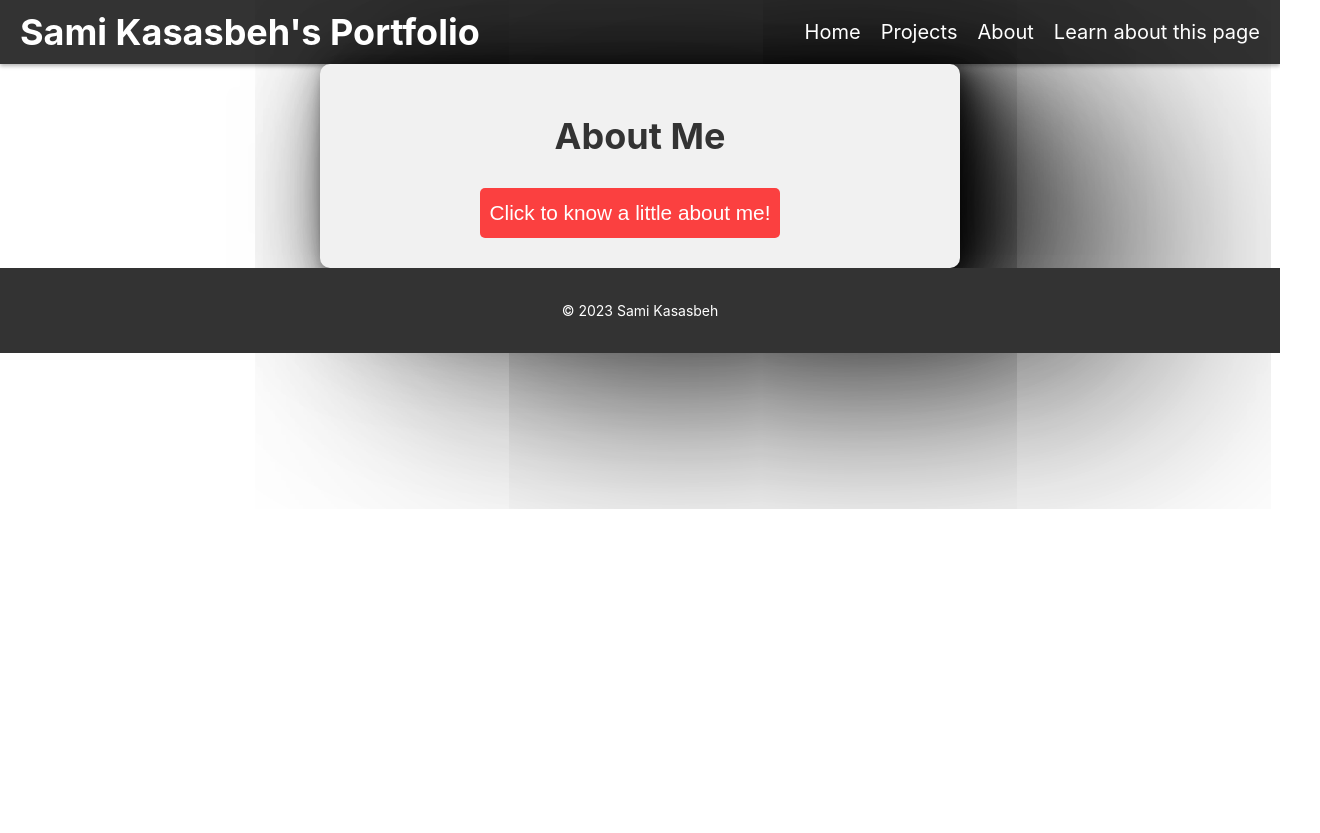
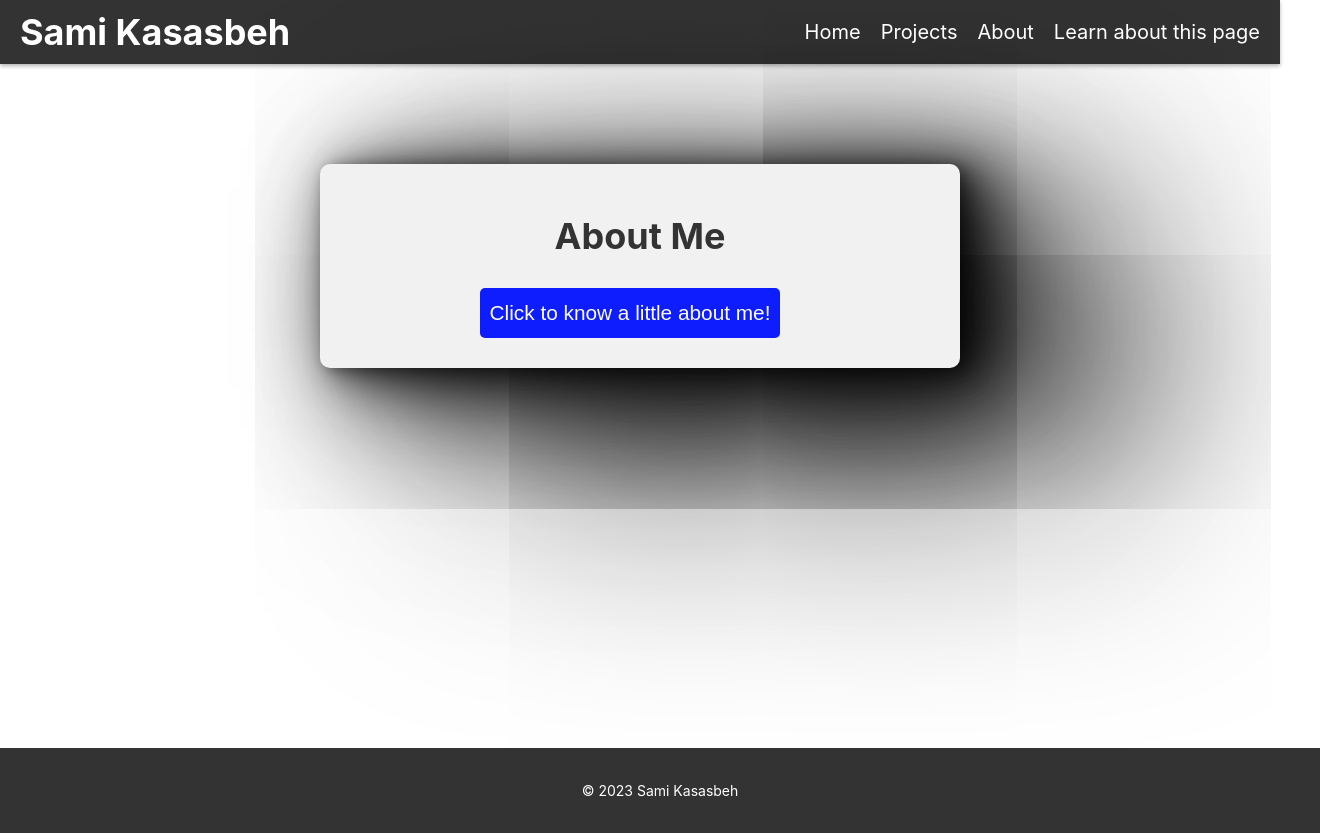
Before and after one commit to samikasasbeh/AI-projects-python-, a React (Create React App) app in the folder my-app/: page /navabout/aboutme in a window 1280 px wide. Shown: the whole page, 1320 px wide, since content can reach past the window. Before the commit the page ends 800 px from the top, so only its background shows below. Built offline with nearby package versions, Linux system fonts and the light colour scheme.

Commit message:
rework on the nav bar and the about me page

```diff
--- a/my-app/src/App.css
+++ b/my-app/src/App.css
@@ -24,10 +24,13 @@ nav a {
   text-decoration: none;
   margin-left: 20px;
   font-size: 20px;
+  box-shadow: inset 0 0 0 0 #f906069d;
+  transition: ease-in-out 0.8s;
 }
 
 nav a:hover {
-  text-decoration: underline;
+  text-decoration:underline 0.8s;
+  color: rgb(241, 139, 4);
 }
 
 h1 {
@@ -42,5 +45,7 @@ footer {
   color: #fff;
   text-align: center;
   font-size: 14px;
-  margin-top: auto;
+  position:-webkit-sticky;
+  bottom: 0;
+  width: 100%;
 }
--- a/my-app/src/App.js
+++ b/my-app/src/App.js
@@ -9,12 +9,12 @@ function App() {
     <Router>
       <div className={styles.App}>
         <header>
-          <h1>Sami Kasasbeh's Portfolio</h1>
+          <h1>Sami Kasasbeh</h1>
           <nav>
-            <Link to="/">Home</Link>
-            <Link to="/navprojects/projects">Projects</Link>
-            <Link to="/navabout/aboutme">About</Link>
-            <Link to="/navaboutporto/portofolio">Learn about this page</Link>
+            <Link to="/" className={styles.Link}>Home</Link>
+            <Link to="/navprojects/projects" className={styles.Link}>Projects</Link>
+            <Link to="/navabout/aboutme" className={styles.Link}>About</Link>
+            <Link to="/navaboutporto/portofolio" className={styles.Link}>Learn about this page</Link>
           </nav>
         </header>
         <Routes>
--- a/my-app/src/navabout/contentsaboutme.module.css
+++ b/my-app/src/navabout/contentsaboutme.module.css
@@ -13,6 +13,8 @@
 ;
     max-width: 600px;
     margin: 0 auto;
+    margin-top: 100px;
+    margin-bottom: 380px;
   }
 
   .title {
@@ -30,17 +32,17 @@
     border: none;
     outline: none;
     border-radius: 5px;
-    background: #ff0000bb;
+    background: rgba(0, 17, 255, 0.945);
     color: #fff;
     font-size: 1.3rem;
     cursor: pointer;
     box-shadow: inset 0 0 0 0 #f906069d;
-    transition: ease-out 0.5s;
+    transition: ease-in-out 0.5s;
 
   }
   .button:hover{
-    box-shadow: 3px 0 0 0 rgba(255, 230, 0, 0.89);
-    background: rgba(255, 230, 0, 0.89);
+    box-shadow: 1px 0 0 0 rgba(255, 230, 0, 0.89);
+    background: rgba(255, 153, 0, 0.945);
     color: #000;
   }
 
@@ -49,23 +51,37 @@
     line-height: 1.5;
   }
   .contactButton {
-    width: 300px;
+    width: 200px;
     height: 50px;
     margin: 10px;
-    margin-left: 140px;
+    margin-left: 190px;
     border: none;
     outline: none;
     border-radius: 5px;
-    background: #ff0000bb;
+    background: rgba(0, 17, 255, 0.945);
     color: #fff;
     font-size: 1.3rem;
     cursor: pointer;
     box-shadow: inset 0 0 0 0 #f906069d;
-    transition: ease-out 0.5s;
+    transition: ease-in-out 0.5s;
   }
 
   .contactButton:hover {
-    box-shadow: 3px 0 0 0 rgba(255, 230, 0, 0.89);
-    background: rgba(255, 230, 0, 0.89);
+    box-shadow: 1px 0 0 0 rgba(255, 153, 0, 0.945);
+    background: rgba(255, 153, 0, 0.945);
     color: #000;
   }
+  .iconContainer{
+    margin-left: 150px;
+    size: 10px;
+  }
+  .icon{
+    margin-left: 33px;
+    margin-top: 30px;
+    width: 32px;
+    height: 32px;
+    transition: ease-in-out 0.6s;
+  }
+  .icon:hover{
+    color: rgba(255, 153, 0, 0.945);
+  }
--- a/my-app/src/navprojects/projects.css
+++ b/my-app/src/navprojects/projects.css
@@ -37,6 +37,13 @@
     padding: 1rem;
     font-size: 1.5rem;
   }
+
+  .category img {
+    width: 100%;
+    height: 100%;
+    object-fit: cover;
+  }
+
   .back-button {
     position: absolute;
     top: 20px;
--- a/my-app/src/navprojects/projects.js
+++ b/my-app/src/navprojects/projects.js
@@ -1,5 +1,11 @@
 import React, { useState } from 'react';
 import './projects.css';
+
+import image1 from './images/image1.jpg';
+import image2 from './images/image2.jpg';
+import image3 from './images/image3.jpg';
+import image4 from './images/image4.jpg';
+import mainImage from './images/main-image.jpg';
 
 function ProjectCategories() {
   const [showCategories, setShowCategories] = useState(false);
@@ -19,14 +25,22 @@ function ProjectCategories() {
           <div className="back-button" onClick={handleBackClick}>
             Back
           </div>
-          <div className="category">Category 1</div>
-          <div className="category">Category 2</div>
-          <div className="category">Category 3</div>
-          <div className="category">Category 4</div>
+          <div className="category">
+            <img src={image1} alt="category-1" />
+          </div>
+          <div className="category">
+            <img src={image2} alt="category-2" />
+          </div>
+          <div className="category">
+            <img src={image3} alt="category-3" />
+          </div>
+          <div className="category">
+            <img src={image4} alt="category-4" />
+          </div>
         </div>
       ) : (
         <div className="square" onClick={handleClick}>
-          Click to Show Categories
+          <img src={mainImage} alt="main-image" />
         </div>
       )}
     </div>
```
Also changed, not shown: my-app/src/navprojects/images/image4.jpg (added).
